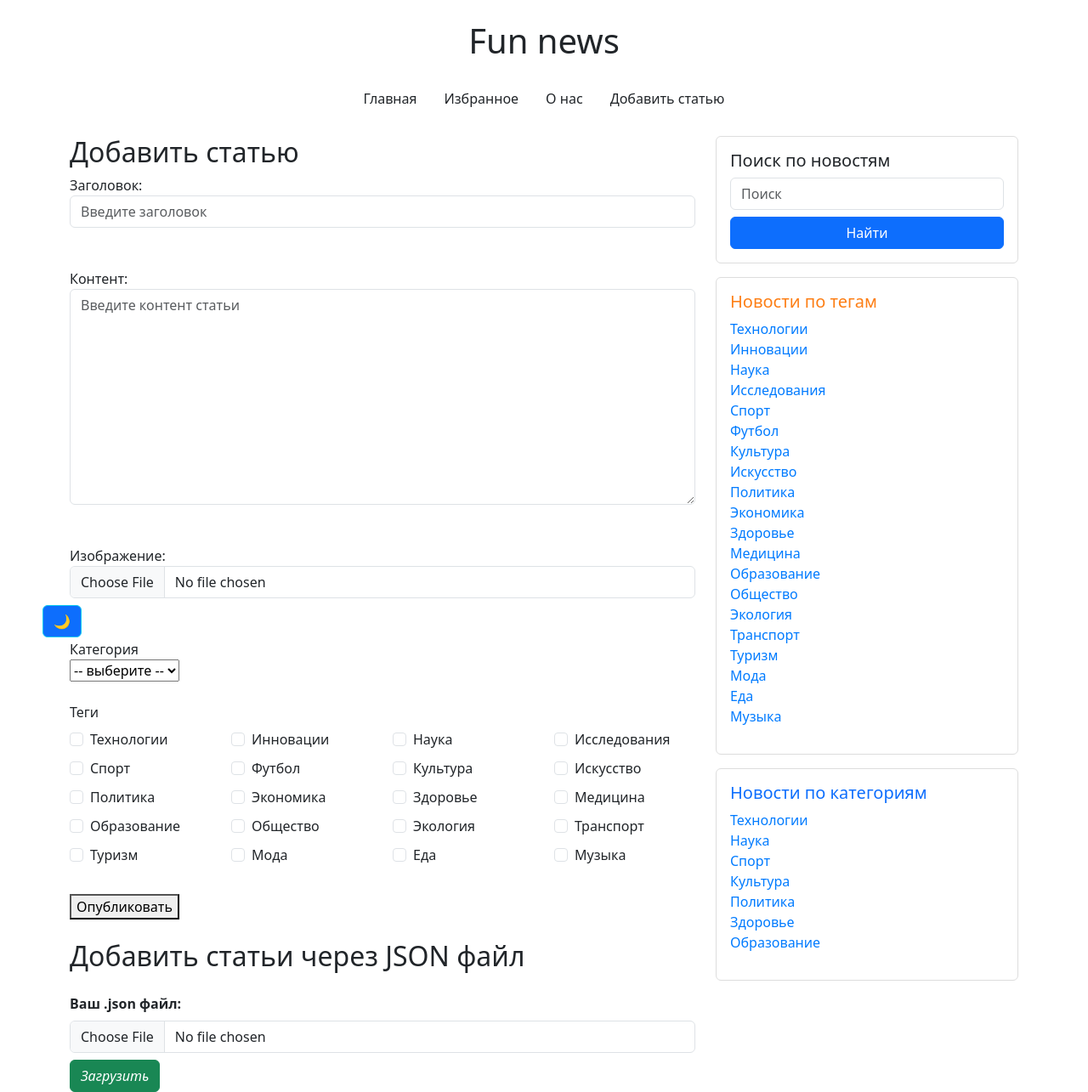
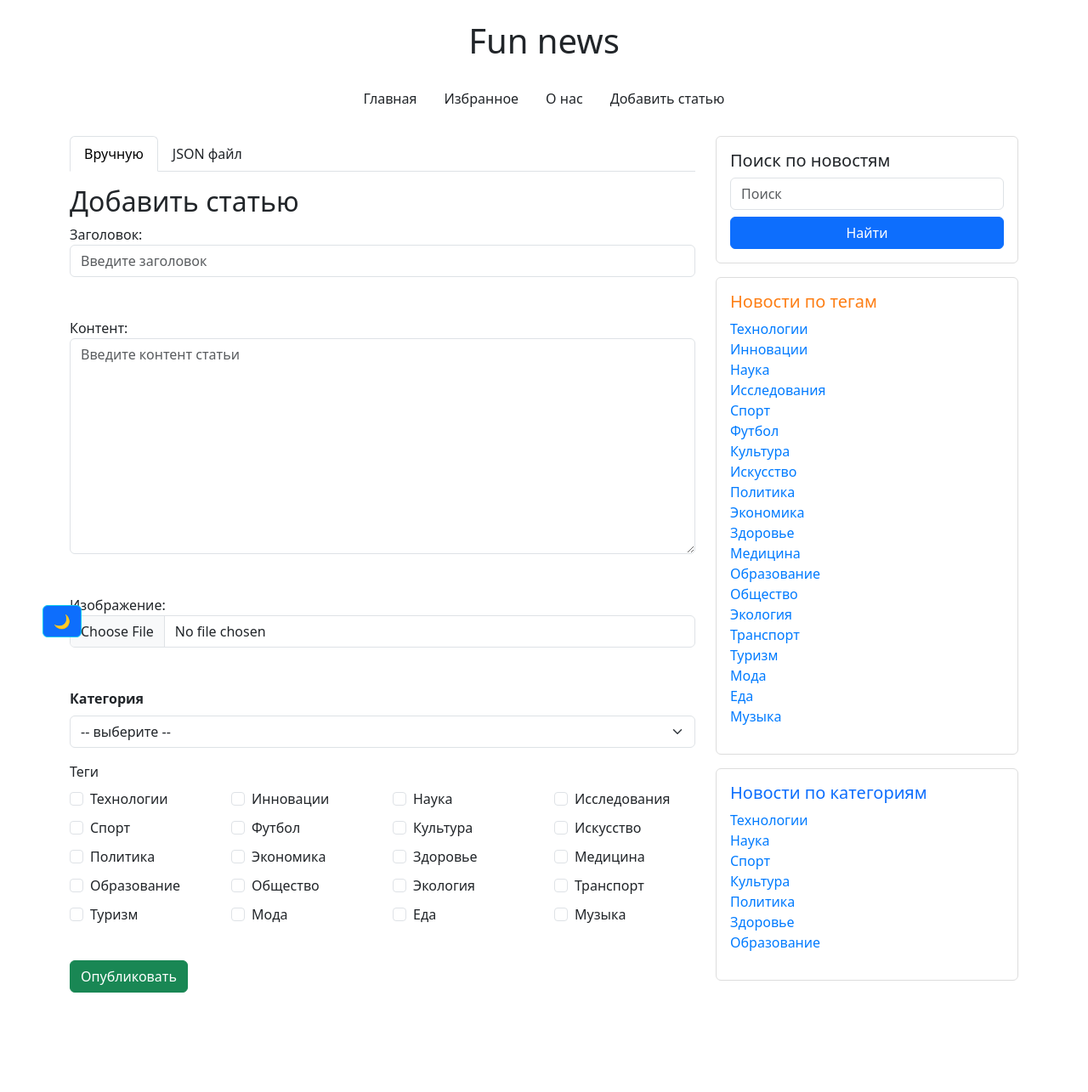
Before and after one commit to p95max/itg1, a Django app: page /news/add/ in a window 1280 px wide. Shown: the whole page at 85% size. After the commit the page ends 1168 px from the top, so only its background shows below. Run offline with Django 5.2, Linux system fonts and the light colour scheme; data comes from the database, SQL or seed files in the repository.

Commit message:
new articles page was separated on 2 tabs: manual and json upload

```diff
--- a/dj_projects/itg/news/templates/news/add_article.html
+++ b/dj_projects/itg/news/templates/news/add_article.html
@@ -3,6 +3,24 @@
 {% block title %}Добавить статью{% endblock %}
 
 {% block content %}
+{#Настройка вкладок#}
+<ul class="nav nav-tabs" id="addArticleTabs" role="tablist">
+  <li class="nav-item" role="presentation">
+    <button class="nav-link active" id="manual-tab" data-bs-toggle="tab" data-bs-target="#manual" type="button" role="tab">
+      Вручную
+    </button>
+  </li>
+  <li class="nav-item" role="presentation">
+    <button class="nav-link" id="json-tab" data-bs-toggle="tab" data-bs-target="#json" type="button" role="tab">
+      JSON файл
+    </button>
+  </li>
+</ul>
+
+<div class="tab-content mt-3">
+
+{#Вкладка вручную#}
+<div class="tab-pane fade show active" id="manual" role="tabpanel">
 <h2>Добавить статью</h2>
 <form method="post" enctype="multipart/form-data">
     {% csrf_token %}
@@ -16,16 +34,19 @@
     {{ form.image.label_tag }}<br>
     {{ form.image }}<br><br>
 
-    <label for="category">Категория</label><br>
-    <select name="category">
+    {#Выпадающий список категорий#}
+       <div class="mb-3">
+      <label for="category" class="form-label fw-bold">Категория</label>
+      <select name="category" id="category" class="form-select">
         <option value="">-- выберите --</option>
         {% for category in all_categories %}
           <option value="{{ category.id }}" {% if category.id == form.category.value %}selected{% endif %}>
             {{ category.name }}
           </option>
         {% endfor %}
-    </select><br><br>
-
+      </select>
+    </div>
+            {#список тегов#}
     <label class="form-label">Теги</label>
         <div class="row row-cols-1 row-cols-sm-2 row-cols-md-4">
             {% for tag in all_tags %}
@@ -42,11 +63,13 @@
             {% endfor %}
         </div>
 
-    <br><button type="submit">Опубликовать</button>
+    <br><button type="submit" class="btn btn-success mt-2">Опубликовать</button>
 </form>
-
+</div>
 <br>
 
+{#Вкладка из json#}
+<div class="tab-pane fade" id="json" role="tabpanel">
 <h2>Добавить статьи через JSON файл</h2>
 <form method="post" enctype="multipart/form-data" action="{% url 'news:add_article' %}">
             {% csrf_token %}
@@ -60,4 +83,7 @@
                   </button>
 
 </form>
+</div>
+
+</div>
 {% endblock %}
--- a/dj_projects/itg/news/urls.py
+++ b/dj_projects/itg/news/urls.py
@@ -1,4 +1,3 @@
-from tkinter.font import names
 from django.urls import path
 from news.views import (catalog, article_detail, about, news_by_tag,
                         news_by_category, search_news, toggle_like, toggle_favorite,
--- a/dj_projects/itg/news/views.py
+++ b/dj_projects/itg/news/views.py
@@ -5,8 +5,6 @@ from django.core.paginator import Paginator
 from django.contrib import messages
 from .forms import ArticleForm
 import json
-from .models import Article
-from datetime import datetime
 from news.models import Article, Tag, Category, Like, Favourite, Comment
 
 def catalog(request):
```
Lines whose indentation alone changed are shown as unchanged.
